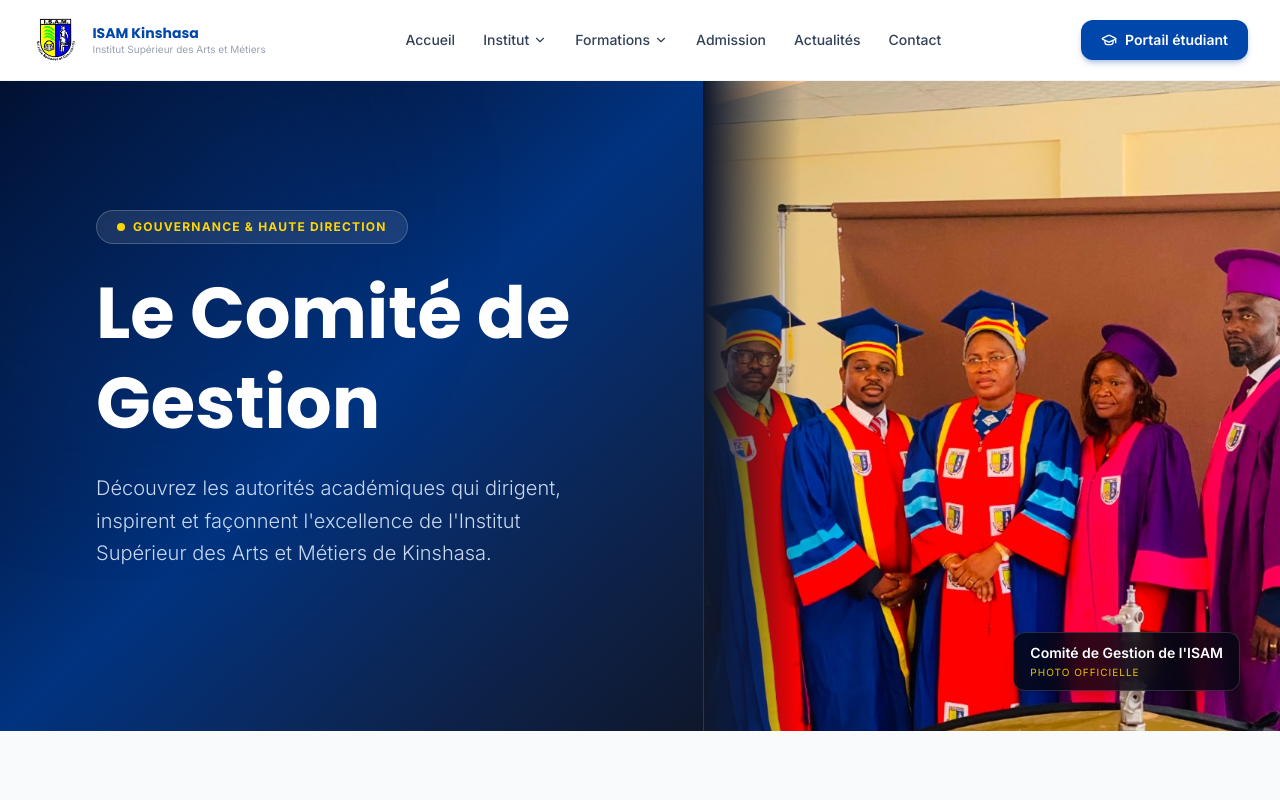
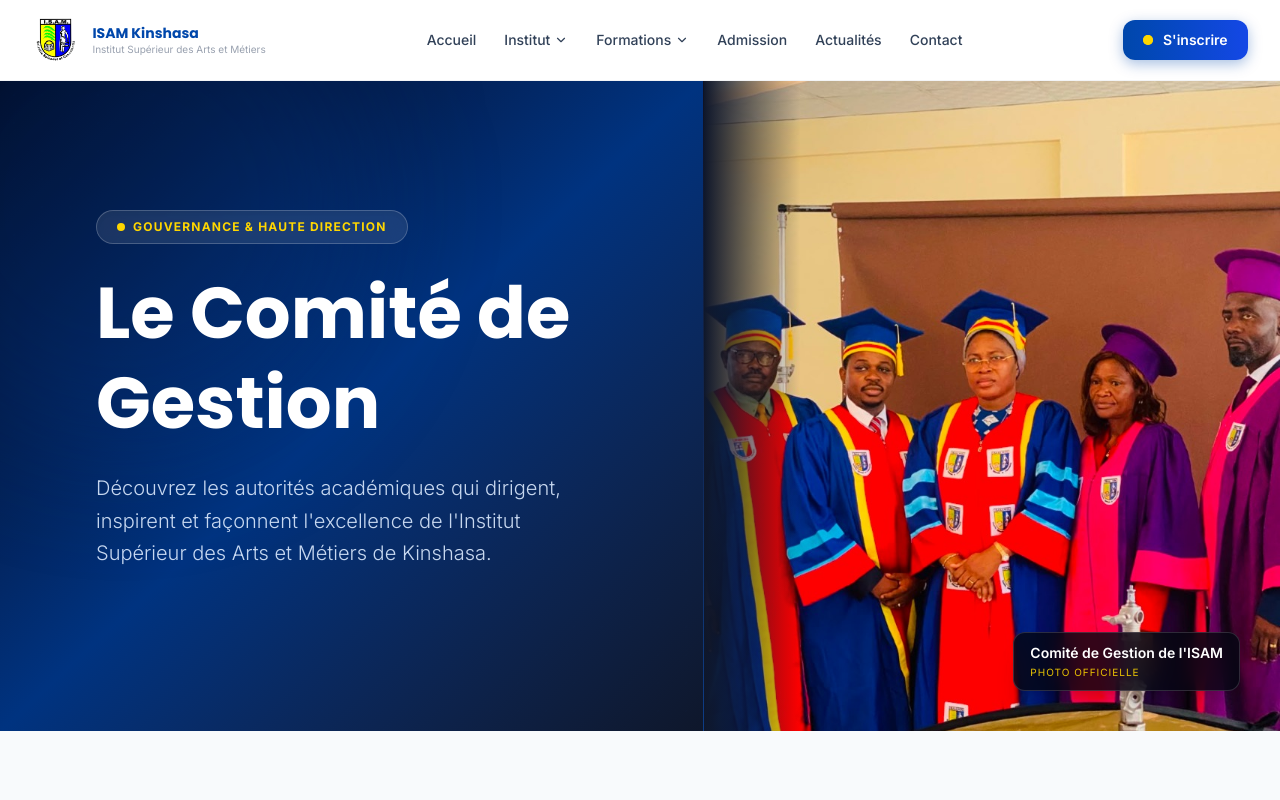
Before and after one commit to isamkinshasa/isam-siteweb, a Next.js app: page /comite in a window 1280 px wide. Shown: the top 800 px of the page. Built offline with nearby package versions, Linux system fonts and the light colour scheme; a web font is replaced by a local one.

Commit message:
fix: modifs

```diff
--- a/src/app/globals.css
+++ b/src/app/globals.css
@@ -106,10 +106,22 @@ body {
   to { opacity: 1; transform: translateY(0); }
 }
 
+@keyframes button-glow-pulse {
+  0%, 100% {
+    box-shadow: 0 0 0 0 rgba(0, 71, 171, 0.6), 0 4px 14px rgba(0, 71, 171, 0.35);
+    transform: scale(1);
+  }
+  50% {
+    box-shadow: 0 0 0 8px rgba(0, 71, 171, 0), 0 0 22px rgba(255, 215, 0, 0.65), 0 6px 20px rgba(0, 71, 171, 0.45);
+    transform: scale(1.03);
+  }
+}
+
 .animate-float { animation: float 6s ease-in-out infinite; }
 .animate-float-slow { animation: float-slow 9s ease-in-out infinite; }
 .animate-pulse-soft { animation: pulse-soft 4s ease-in-out infinite; }
 .animate-slide-up { animation: slide-up 0.6s ease-out forwards; }
+.animate-glow-pulse { animation: button-glow-pulse 2s cubic-bezier(0.4, 0, 0.6, 1) infinite; }
 
 /* ────────────────────────────────────────────────
    BLOB HELPERS
--- a/src/app/portail-etudiant/page.js
+++ b/src/app/portail-etudiant/page.js
@@ -132,9 +132,7 @@ export default function PortailEtudiantPage() {
               <p className="text-xs text-gray-500">
                 Vous n'êtes pas encore inscrit ?{" "}
                 <a
-                  href="https://isam.optsolution.net"
-                  target="_blank"
-                  rel="noopener noreferrer"
+                  href="https://isam.optsolution.net/demande-d-inscription-en-ligne-2026-2027"
                   className="font-semibold text-blue-600 hover:text-blue-700 underline"
                 >
                   S'inscrire en ligne
--- a/src/components/home/HeroSection.js
+++ b/src/components/home/HeroSection.js
@@ -12,7 +12,7 @@ const slides = [
     title: "Façonnez votre Avenir à l'ISAM/ KIN",
     subtitle: "Rejoignez nos programmes spécialisés en habillement, modélisme et esthétique. L'excellence académique au service de votre talent.",
     cta: "S'inscrire maintenant",
-    ctaHref: "https://isam.optsolution.net",
+    ctaHref: "https://isam.optsolution.net/demande-d-inscription-en-ligne-2026-2027",
     secondary: "Découvrir nos filières",
     secondaryHref: "/filiere",
   },
@@ -169,8 +169,6 @@ export default function HeroSection() {
               >
                 <a
                   href={slide.ctaHref}
-                  target={slide.ctaHref.startsWith("http") ? "_blank" : undefined}
-                  rel={slide.ctaHref.startsWith("http") ? "noopener noreferrer" : undefined}
                   className="inline-flex items-center gap-2 bg-isam-blue hover:bg-isam-blue-dark text-white px-7 py-3.5 rounded-xl font-semibold text-sm transition-all duration-300 shadow-lg shadow-isam-blue/40 hover:shadow-isam-blue/60 hover:-translate-y-0.5 cursor-pointer"
                 >
                   {slide.cta}
--- a/src/components/layout/Header.js
+++ b/src/components/layout/Header.js
@@ -3,7 +3,7 @@
 import { useState, useEffect } from "react";
 import Link from "next/link";
 import { usePathname } from "next/navigation";
-import { Menu, X, ChevronDown, GraduationCap } from "lucide-react";
+import { Menu, X, ChevronDown } from "lucide-react";
 import { motion, AnimatePresence } from "framer-motion";
 
 const navLinks = [
@@ -131,13 +131,14 @@ export default function Header() {
           {/* CTA */}
           <div className="ml-auto flex items-center gap-3">
             <a
-              href="https://isam.optsolution.net/payment-authorization-voucher"
-              target="_blank"
-              rel="noopener noreferrer"
-              className="hidden md:flex items-center gap-2 bg-isam-blue hover:bg-isam-blue-dark text-white px-5 py-2.5 rounded-xl text-sm font-semibold transition-all duration-200 shadow-md shadow-isam-blue/25 hover:shadow-isam-blue/40 hover:-translate-y-0.5"
+              href="https://isam.optsolution.net/demande-d-inscription-en-ligne-2026-2027"
+              className="hidden md:flex items-center gap-2.5 bg-gradient-to-r from-isam-blue to-blue-700 hover:from-isam-blue-dark hover:to-isam-blue text-white px-5 py-2.5 rounded-xl text-sm font-semibold transition-all duration-200 shadow-md shadow-isam-blue/25 hover:shadow-isam-blue/40 hover:-translate-y-0.5 cursor-pointer animate-glow-pulse relative"
             >
-              <GraduationCap className="w-4 h-4" />
-              Portail étudiant
+              <span className="relative flex h-2.5 w-2.5">
+                <span className="animate-ping absolute inline-flex h-full w-full rounded-full bg-isam-yellow opacity-85"></span>
+                <span className="relative inline-flex rounded-full h-2.5 w-2.5 bg-isam-yellow"></span>
+              </span>
+              S'inscrire
             </a>
 
             {/* Mobile menu toggle */}
@@ -198,14 +199,15 @@ export default function Header() {
               })}
               <div className="pt-3 pb-2">
                 <a
-                  href="https://isam.optsolution.net/payment-authorization-voucher"
-                  target="_blank"
-                  rel="noopener noreferrer"
+                  href="https://isam.optsolution.net/demande-d-inscription-en-ligne-2026-2027"
                   onClick={() => setMobileMenuOpen(false)}
-                  className="flex items-center justify-center gap-2 bg-isam-blue text-white px-4 py-3 rounded-xl text-sm font-semibold shadow-md shadow-isam-blue/25"
+                  className="flex items-center justify-center gap-2.5 bg-gradient-to-r from-isam-blue to-blue-700 text-white px-4 py-3 rounded-xl text-sm font-semibold shadow-md shadow-isam-blue/25 animate-glow-pulse cursor-pointer relative"
                 >
-                  <GraduationCap className="w-4 h-4" />
-                  Portail étudiant
+                  <span className="relative flex h-2.5 w-2.5">
+                    <span className="animate-ping absolute inline-flex h-full w-full rounded-full bg-isam-yellow opacity-85"></span>
+                    <span className="relative inline-flex rounded-full h-2.5 w-2.5 bg-isam-yellow"></span>
+                  </span>
+                  S'inscrire
                 </a>
               </div>
             </div>
--- a/src/components/ui/EnrollButton.js
+++ b/src/components/ui/EnrollButton.js
@@ -6,9 +6,9 @@ export default function EnrollButton({
   className = "",
   children,
   onClick,
-  href = "https://isam.optsolution.net",
-  target = "_blank",
-  rel = "noopener noreferrer",
+  href = "https://isam.optsolution.net/demande-d-inscription-en-ligne-2026-2027",
+  target,
+  rel,
 }) {
   if (onClick) {
     return (
```
